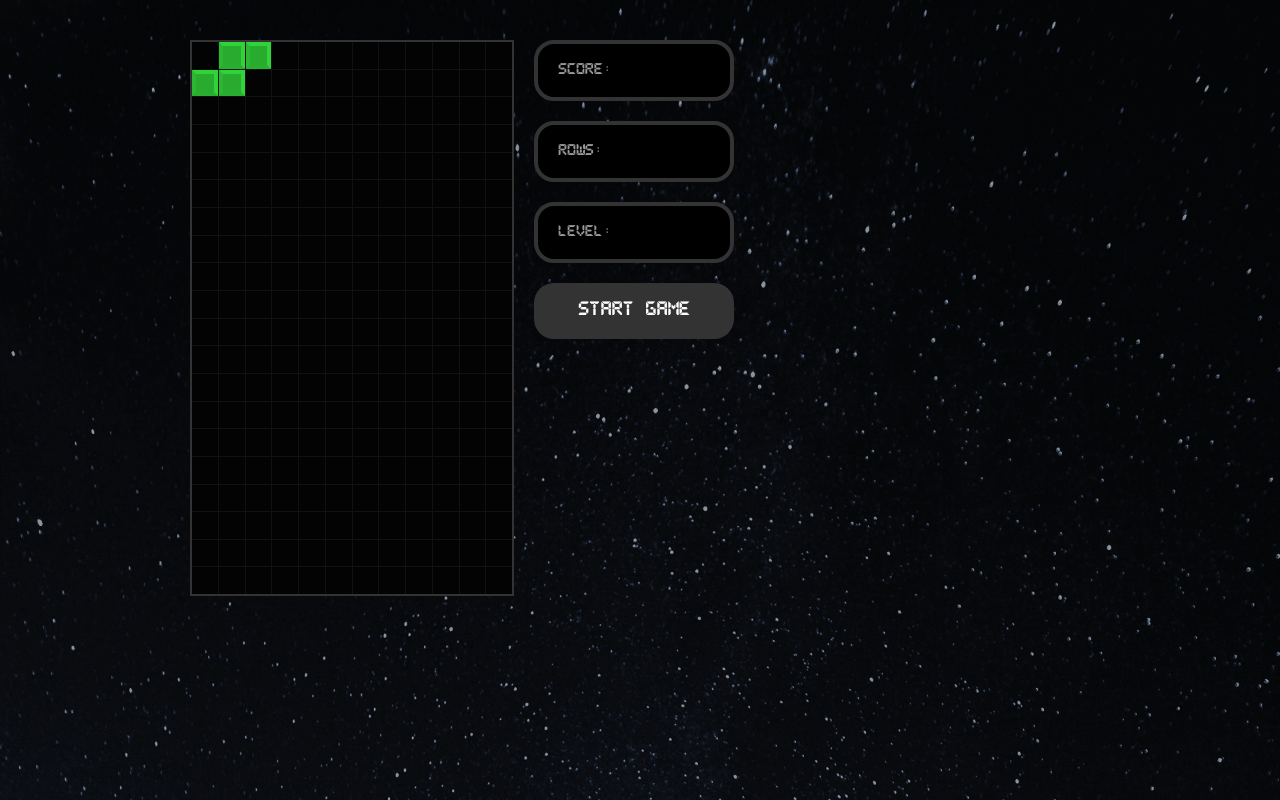
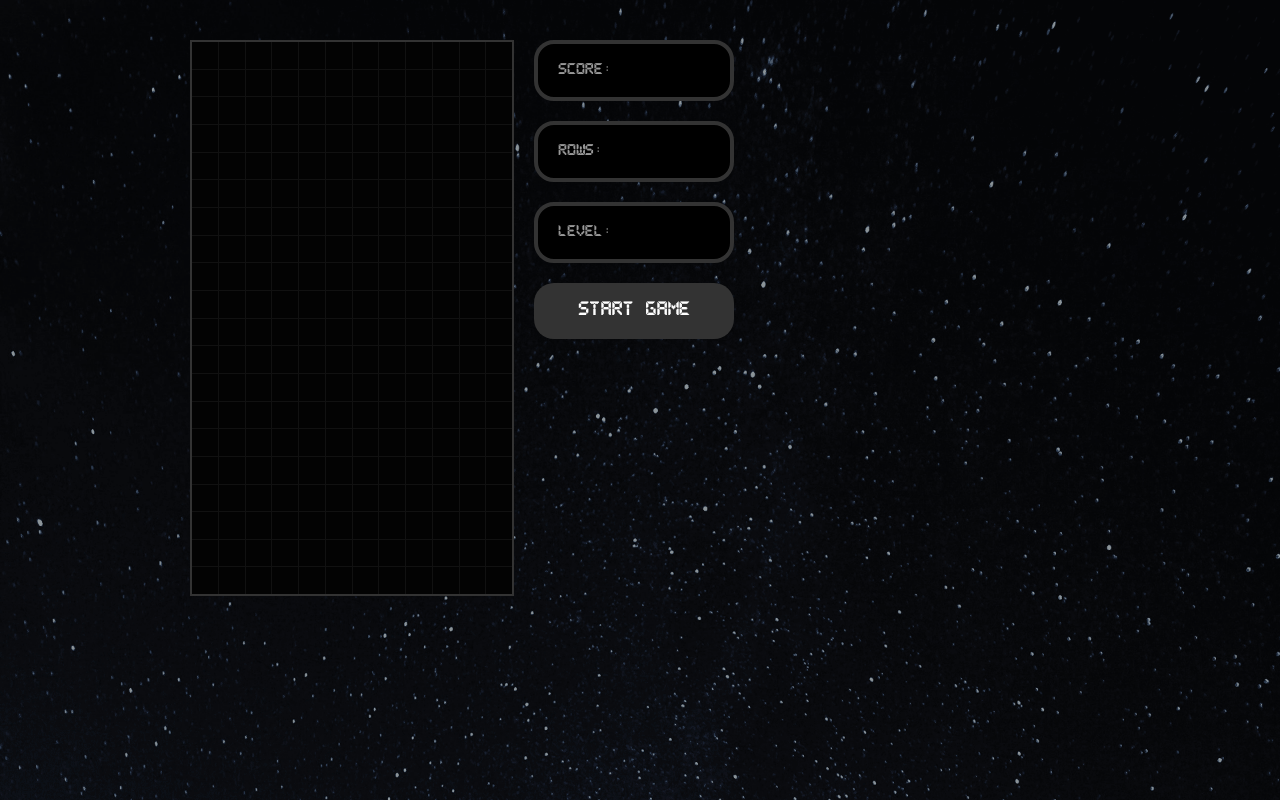
Before and after one commit to leocortezdev/react-tetris, a React (Create React App) app: page / in a window 1280 px wide. Built offline with nearby package versions, Linux system fonts and the light colour scheme.

Commit message:
collision added

```diff
--- a/src/components/Tetris.jsx
+++ b/src/components/Tetris.jsx
@@ -2,7 +2,7 @@ import React, { useState } from "react";
 
 // helper functions
 
-import { createStage } from "./logic/gameHelper";
+import { createStage, collisionDetection } from "./logic/gameHelper";
 
 //components
 
@@ -24,21 +24,34 @@ const Tetris = () => {
   const [gameOver, setGameOver] = useState(false);
 
   const [player, updatePlayerPos, resetPlayer] = usePlayer();
-  const [stage, setStage] = useStage(player);
+  const [stage, setStage] = useStage(player, resetPlayer);
 
   console.log("re-render");
 
   const movePlayer = (dir) => {
-    updatePlayerPos({x: dir, y: 0});
+    if (!collisionDetection(player, stage, { x: dir, y: 0 })) {
+      updatePlayerPos({ x: dir, y: 0 });
+    }
   };
 
   const startGame = () => {
     setStage(createStage());
     resetPlayer();
+    setGameOver(false);
   };
 
   const drop = () => {
-    updatePlayerPos({ x: 0, y: 1, collided: false})
+    if(!collisionDetection(player, stage, { x: 0, y: 1 })) {
+      updatePlayerPos({ x: 0, y: 1, collided: false });
+    } else {
+      // update on game over
+      if(player.pos.y < 1) {
+        console.log("game over")
+        setGameOver(true);
+        setDropTime(null);
+      }
+      updatePlayerPos({ x: 0, y: 0, collided: true })
+    }
   };
 
   const dropPlayer = () => {
@@ -71,7 +84,7 @@ const Tetris = () => {
               <Display text="Level:" />
             </div>
           )}
-          <StartButton onClick={startGame}/>
+          <StartButton callback={startGame} />
         </aside>
       </StyledTetrisArea>
     </StyledTetrisWrapper>
--- a/src/components/hooks/usePlayer.js
+++ b/src/components/hooks/usePlayer.js
@@ -1,14 +1,22 @@
 import { useState, useCallback } from "react";
 
-import { randomTetrisBlocks } from "../logic/tetrisBlocks";
+import { randomTetrisBlocks, TETRIS_BLOCKS } from "../logic/tetrisBlocks";
 import { STAGE_WIDTH } from "./../logic/gameHelper";
 
 export const usePlayer = () => {
   const [player, setPlayer] = useState({
     pos: { x: 0, y: 0 },
-    tetrisBlock: randomTetrisBlocks().shape,
+    tetrisBlock: TETRIS_BLOCKS[0].shape,
     collided: false,
   });
+
+  const rotate = (tetrisBlock, dir) => {
+
+  }
+
+  const playerRotate = (stage, dir) => {
+
+  }
 
   const updatePlayerPos = ({ x, y, collided }) => {
     setPlayer((prev) => ({
--- a/src/components/hooks/useStage.js
+++ b/src/components/hooks/useStage.js
@@ -22,11 +22,16 @@ export const useStage = (player, resetPlayer) => {
                 }
             })
         })
+        // check for collision
+        if(player.collided) {
+            resetPlayer();
+        }
+
         return newStage
     };
 
     setStage((prev) => updateStage(prev));
-  }, [player]);
+  }, [player, resetPlayer]);
 
   return [stage, setStage];
 };
--- a/src/components/logic/gameHelper.js
+++ b/src/components/logic/gameHelper.js
@@ -6,3 +6,27 @@ export const createStage = () => {
     new Array(STAGE_WIDTH).fill([0, "clear"])
   );
 };
+
+export const collisionDetection = (player, stage, { x: moveX, y: moveY }) => {
+  for (let y = 0; y < player.tetrisBlock.length; y++) {
+    for (let x = 0; x < player.tetrisBlock[0].length; x++) {
+      // check to see if its a tetris block cell
+
+      if (player.tetrisBlock[y][x] !== 0) {
+        // make sure the move is legal within our stage's height or y axis
+        // the block should not fall through the bottom
+        if (
+          !stage[y + player.pos.y + moveY] ||
+          // check on the stage x axis the block is inside
+          !stage[y + player.pos.y + moveY][x + player.pos.x + moveX] ||
+          // cell should not be set to clear
+          stage[y + player.pos.y + moveY][x + player.pos.x + moveX][1] !==
+            "clear"
+        ) {
+          return true;
+        }
+      }
+    }
+  }
+  return false;
+};
--- a/src/index.js
+++ b/src/index.js
@@ -5,9 +5,8 @@ import App from './App';
 import reportWebVitals from './reportWebVitals';
 
 ReactDOM.render(
-  <React.StrictMode>
-    <App />
-  </React.StrictMode>,
+<App />
+,
   document.getElementById('root')
 );
 
```
